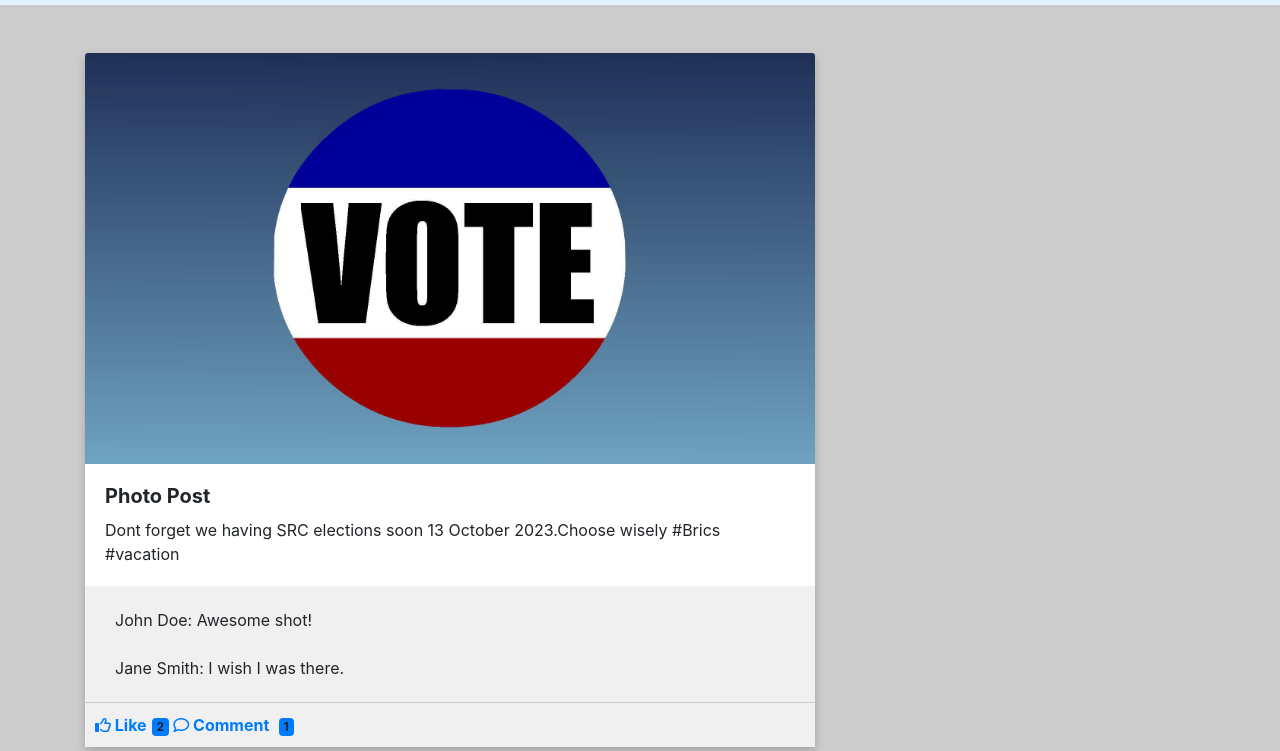
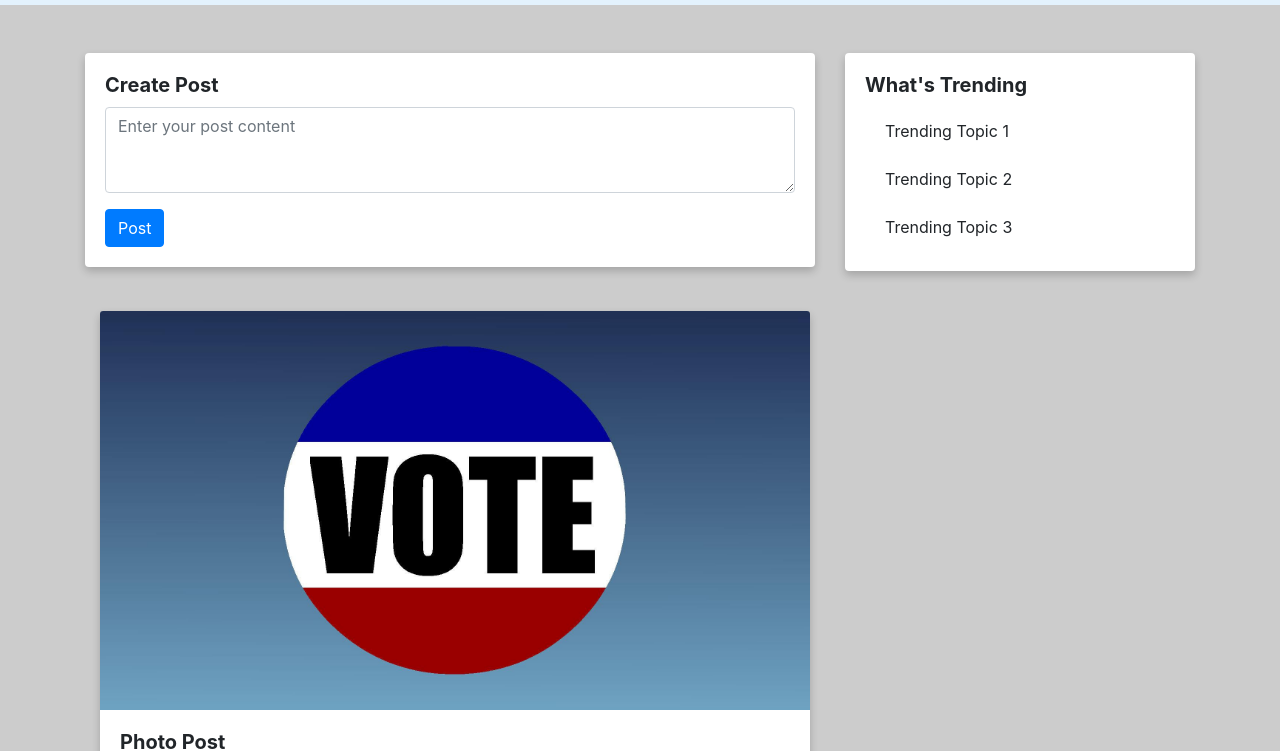
Before and after one commit to Katlehoseatlholo/Capstone_2023, a website: page webapp/feed.html in a window 1280 px wide. Shown: the part 51-802 px from the top of the page. Drawn offline with nearby package versions, Linux system fonts and the light colour scheme.

Commit message:
whats trending

```diff
--- a/webapp/feed.html
+++ b/webapp/feed.html
@@ -27,10 +27,41 @@
                 <a class="nav-item nav-link disabled" href="login.html" tabindex="-1" aria-disabled="true">log-out</a>
             </div>
         </div>
+    </nav>
 
-    </nav>
     <div class="container mt-5">
         <div class="row">
+            <!-- Create Post Card -->
+            <div class="col-md-8 mb-4">
+                <div class="card">
+                    <div class="card-body">
+                        <h5 class="card-title">Create Post</h5>
+                        <form id="postForm">
+                            <div class="form-group">
+                                <textarea class="form-control" id="postContent" rows="3"
+                                    placeholder="Enter your post content"></textarea>
+                            </div>
+                            <button type="submit" class="btn btn-primary">Post</button>
+                        </form>
+                    </div>
+                </div>
+            </div>
+
+            <!-- Trending Container (on the far right) -->
+            <div class="col-md-4">
+                <div class="card">
+                    <div class="card-body">
+                        <h5 class="card-title">What's Trending</h5>
+                        <ul class="list-group">
+                            <li class="list-group-item">Trending Topic 1</li>
+                            <li class="list-group-item">Trending Topic 2</li>
+                            <li class="list-group-item">Trending Topic 3</li>
+                        </ul>
+                    </div>
+                </div>
+            </div>
+        </div>
+
         <!-- Photo Post Card -->
         <div class="col-md-8 mb-4">
             <div class="card">
@@ -76,14 +107,26 @@
             </div>
         </div>
     </div>
-    </div>
 
     <!-- Bootstrap and Font Awesome Scripts -->
     <script src="https://code.jquery.com/jquery-3.5.1.slim.min.js"></script>
     <script src="https://cdn.jsdelivr.net/npm/@popperjs/core@2.5.3/dist/umd/popper.min.js"></script>
     <script src="https://maxcdn.bootstrapcdn.com/bootstrap/4.5.2/js/bootstrap.min.js"></script>
     <script src="https://kit.fontawesome.com/a076d05399.js"></script>
+    <script>
+        // Add event listener to the form submission
+        document.getElementById('postForm').addEventListener('submit', function (event) {
+            event.preventDefault(); // Prevent form from submitting
 
+            // Get the post content from the textarea
+            const postContent = document.getElementById('postContent').value;
+
+            // You can process and submit the postContent to your backend or display it on the page as you need
+
+            // Optionally, clear the form after submission
+            document.getElementById('postContent').value = '';
+        });
+    </script>
 </body>
 
 </html>
```
Lines whose indentation alone changed are shown as unchanged.
